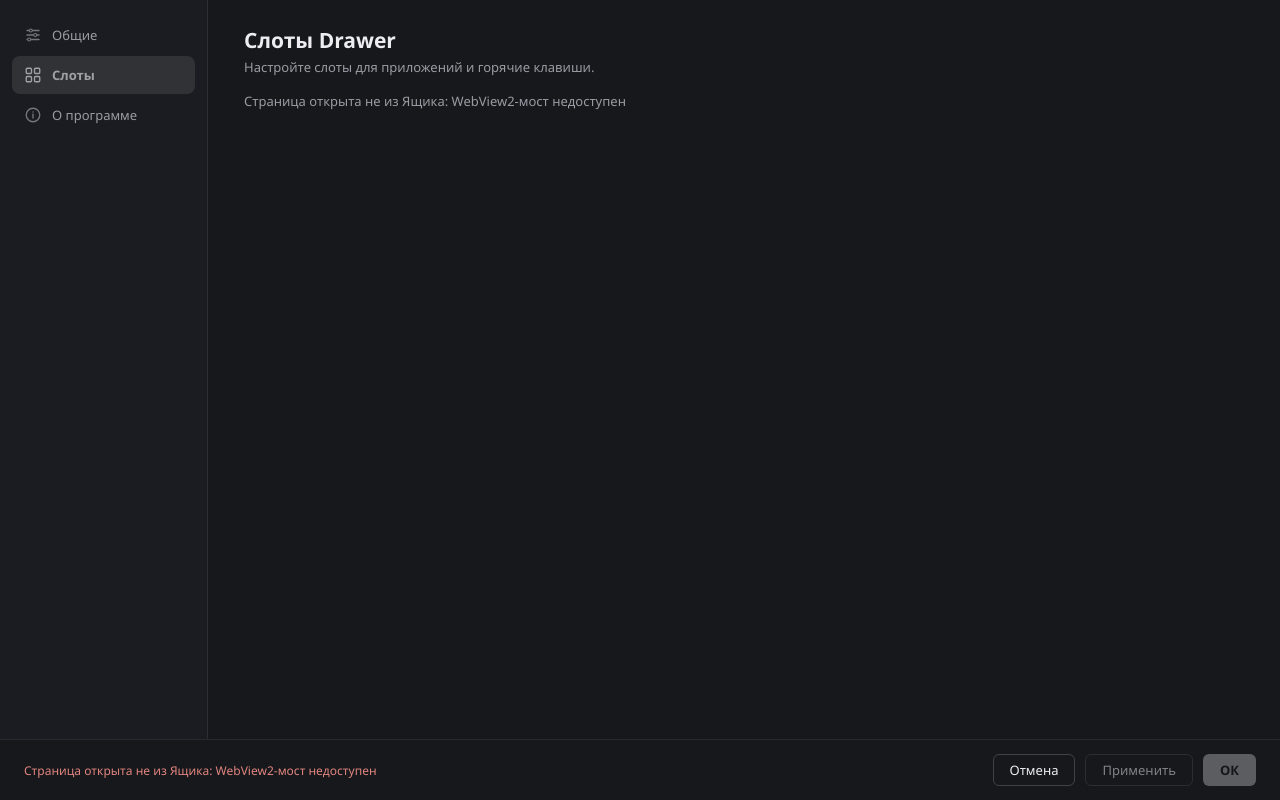
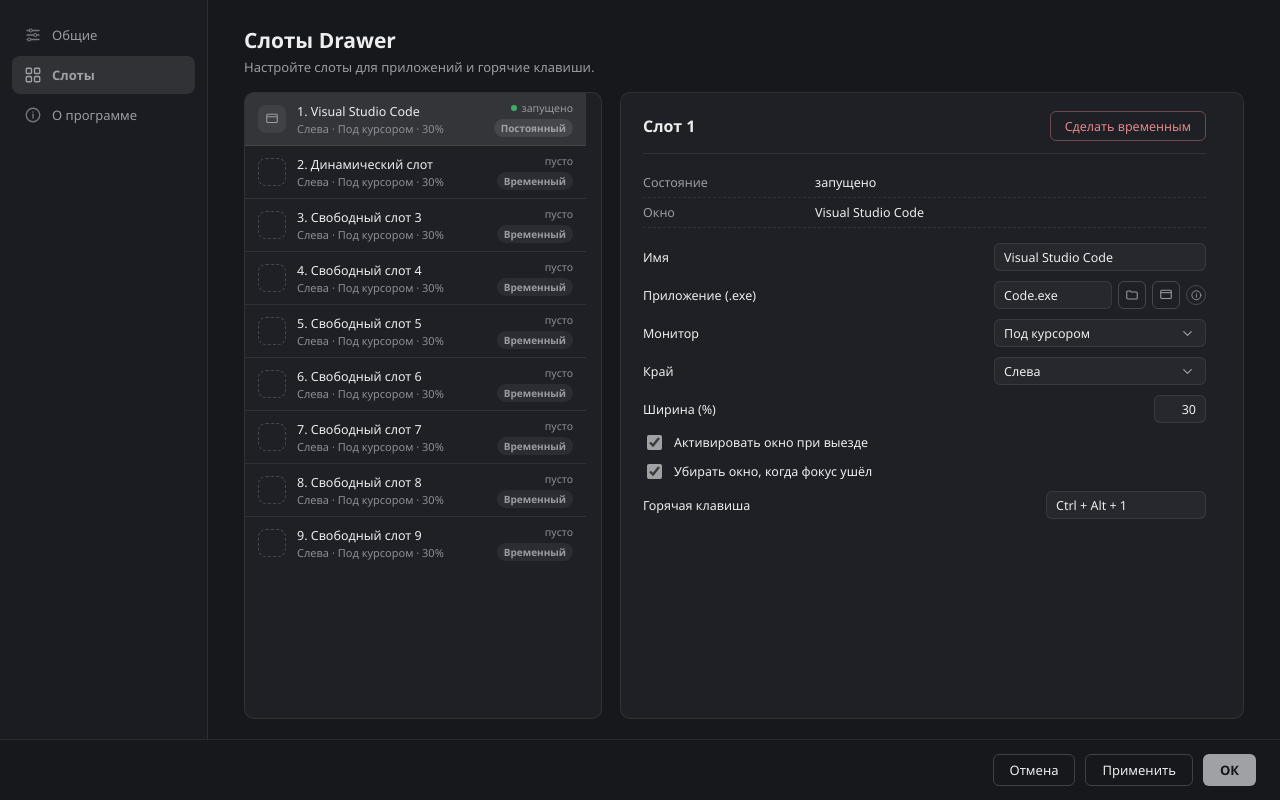
Before and after one commit to nerzar/Drawer, a Vue app in the folder settings-ui/: page / in a window 1280 px wide. Both pictures are taken after a click on the button "Слоты". Built offline with nearby package versions, Linux system fonts and the light colour scheme.

Commit message:
feat(settings-ui): reset dynamic slot to defaults

```diff
--- /dev/null
+++ b/settings-ui/src/bridge/devTransport.ts
@@ -0,0 +1,178 @@
+import type {
+  Edge,
+  GeneralSettings,
+  PermanentSlotValue,
+  RequestMap,
+  SettingsDraft,
+  SettingsState,
+  SlotBehavior,
+  SlotNumber,
+  SlotState,
+} from './protocol'
+import type { SettingsTransport } from './client'
+
+const edges: Edge[] = ['left', 'right', 'top', 'bottom']
+const monitors = [
+  { kind: 'cursor' as const },
+  { kind: 'number' as const, number: 1 },
+  { kind: 'number' as const, number: 2 },
+]
+
+const sharedBehavior: SlotBehavior = {
+  monitor: monitors[0],
+  edge: 'left',
+  widthPercent: 30,
+  activateOnShow: true,
+  hideOnBlur: true,
+}
+
+const general: GeneralSettings = {
+  dynamicDefaults: sharedBehavior,
+  handlesEnabled: true,
+  animation: { durationMs: 160, steps: 14 },
+  blurCheckMs: 120,
+  accent: '2A2E35',
+}
+
+function permanentValue(number: SlotNumber): PermanentSlotValue {
+  return {
+    name: number === 1 ? 'Visual Studio Code' : `Приложение ${number}`,
+    executable: number === 1 ? 'Code.exe' : '',
+    windowClass: number === 1 ? 'Chrome_WidgetWin_1' : '',
+    hotkey: `Ctrl + Alt + ${number}`,
+    monitor: { kind: 'cursor' },
+    edge: edges[(number - 1) % edges.length],
+    widthPercent: 30,
+    activateOnShow: true,
+    hideOnBlur: true,
+  }
+}
+
+function emptyStatus(): SlotState['status'] {
+  return { state: 'empty' }
+}
+
+function makeSlot(number: SlotNumber): SlotState {
+  if (number === 1) {
+    return {
+      number,
+      kind: 'permanent',
+      value: permanentValue(number),
+      status: {
+        state: 'available',
+        windowTitle: 'Visual Studio Code',
+        application: 'Visual Studio Code',
+      },
+    }
+  }
+
+  return {
+    number,
+    kind: 'dynamic',
+    label: number === 2 ? 'Динамический слот' : `Свободный слот ${number}`,
+    effective: { ...sharedBehavior },
+    hotkey: `Ctrl + Alt + ${number}`,
+    permanentDefaults: permanentValue(number),
+    status: emptyStatus(),
+  }
+}
+
+let state: SettingsState = {
+  protocolVersion: 1,
+  general,
+  slots: [1, 2, 3, 4, 5, 6, 7, 8, 9].map((number) => makeSlot(number as SlotNumber)),
+}
+
+export function devTransport(): SettingsTransport {
+  const listeners = new Set<(message: unknown) => void>()
+
+  return {
+    post(message) {
+      const request = message as { id?: unknown; action?: unknown; payload?: unknown }
+      if (typeof request.id !== 'string' || typeof request.action !== 'string') return
+      queueMicrotask(() => {
+        const result = respond(request.action as keyof RequestMap, request.payload)
+        listeners.forEach((listener) => listener({
+          type: 'response',
+          id: request.id,
+          action: request.action,
+          ok: true,
+          result,
+        }))
+      })
+    },
+    subscribe(handler) {
+      listeners.add(handler)
+      return () => listeners.delete(handler)
+    },
+  }
+}
+
+function respond(action: keyof RequestMap, payload: unknown): unknown {
+  switch (action) {
+    case 'settings.getInitialState':
+      return clone(state)
+    case 'settings.apply':
+    case 'settings.ok': {
+      const draft = (payload as { draft?: SettingsDraft }).draft
+      if (draft) state = applyDraft(draft)
+      return {
+        saved: Boolean(draft),
+        changedFields: draft ? 1 : 0,
+        changedSlots: [],
+        restartRequiredFields: [],
+        diagnostics: [],
+        state: clone(state),
+        ...(action === 'settings.ok' ? { closing: true } : {}),
+      }
+    }
+    case 'settings.cancel':
+      return { closed: Boolean((payload as { discardChanges?: boolean }).discardChanges) }
+    case 'slot.bind':
+    case 'slot.release': {
+      const number = (payload as { slot: SlotNumber }).slot
+      const slot = state.slots.find((item) => item.number === number)
+      if (action === 'slot.release' && slot?.kind === 'dynamic') {
+        slot.status = emptyStatus()
+      }
+      return { slot: number, status: slot?.status ?? emptyStatus(), state: clone(state) }
+    }
+    case 'slot.watchStatus':
+      return { enabled: Boolean((payload as { enabled?: boolean }).enabled) }
+    case 'picker.exe':
+    case 'picker.window':
+      return { selected: false }
+    default:
+      return {}
+  }
+}
+
+function applyDraft(draft: SettingsDraft): SettingsState {
+  const next = clone(state)
+  next.general = draft.general
+  for (const edit of draft.slotEdits) {
+    const index = next.slots.findIndex((item) => item.number === edit.number)
+    if (index < 0) continue
+    const slot = next.slots[index]
+    if (edit.kind === 'permanent') {
+      next.slots[index] = { ...slot, kind: 'permanent', value: edit.value }
+    } else if (slot.kind === 'dynamic') {
+      next.slots[index] = { ...slot, effective: edit.value, hotkey: edit.value.hotkey }
+    } else {
+      next.slots[index] = {
+        number: slot.number,
+        kind: 'dynamic',
+        label: slot.value.name,
+        effective: edit.value,
+        hotkey: edit.value.hotkey,
+        permanentDefaults: slot.value,
+        status: slot.status,
+      }
+    }
+  }
+  return next
+}
+
+function clone<T>(value: T): T {
+  return structuredClone(value)
+}
--- /dev/null
+++ b/settings-ui/src/bridge/import-meta.d.ts
@@ -0,0 +1,5 @@
+interface ImportMeta {
+  readonly env: {
+    readonly DEV: boolean
+  }
+}
--- a/settings-ui/src/bridge/settings.ts
+++ b/settings-ui/src/bridge/settings.ts
@@ -29,6 +29,7 @@ import {
   slotEditsToWire,
   type SlotDrafts,
 } from './slotDraft'
+import { devTransport } from './devTransport'
 
 type Status = 'idle' | 'loading' | 'ready' | 'saving' | 'error'
 
@@ -60,8 +61,14 @@ const gate = new CanonicalGate()
 
 export function settingsClient(): SettingsClient | null {
   if (client) return client
-  if (!hasWebViewTransport()) return null
-  client = new SettingsClient(webViewTransport())
+  if (hasWebViewTransport()) {
+    client = new SettingsClient(webViewTransport())
+    return client
+  }
+  if (import.meta.env.DEV) {
+    client = new SettingsClient(devTransport())
+    return client
+  }
   return client
 }
 
@@ -206,8 +213,8 @@ export async function bindSlot(number: SlotNumber): Promise<void> {
   await slotRuntime('slot.bind', number, `Слот ${number} привязан к активному окну`)
 }
 
-export async function releaseSlot(number: SlotNumber): Promise<void> {
-  await slotRuntime('slot.release', number, `Слот ${number} освобождён`)
+export async function releaseSlot(number: SlotNumber): Promise<boolean> {
+  return slotRuntime('slot.release', number, `Слот ${number} освобождён`)
 }
 
 // bind/release меняют рантайм, но не config: они возвращают снимок,
@@ -219,17 +226,19 @@ async function slotRuntime(
   action: 'slot.bind' | 'slot.release',
   number: SlotNumber,
   done: string,
-): Promise<void> {
+): Promise<boolean> {
   const api = settingsClient()
-  if (!api || settings.status === 'saving' || settings.pickerActive || settings.closed) return
+  if (!api || settings.status === 'saving' || settings.pickerActive || settings.closed) return false
   settings.bad = false
   const ticket = gate.issue()
   try {
     const result = await api.request(action, { slot: number })
     if (result.state && gate.acceptSide(ticket)) absorb(result.state)
     settings.message = done
+    return true
   } catch (e) {
     fail(e, ticket)
+    return false
   }
 }
 
--- a/settings-ui/src/views/SlotsView.vue
+++ b/settings-ui/src/views/SlotsView.vue
@@ -72,6 +72,7 @@ watch(
 // Правится черновик, а не canonical: вернуться в canonical значения
 // могут единственным путём — Применить/ОК.
 const draft = computed(() => settings.slotDrafts[selectedNumber.value])
+const slotKind = (slot) => settings.slotDrafts[slot.number]?.kind ?? slot.kind
 const watchError = useSlotStatus()
 
 // Куда указывает ошибка последнего ответа. Подсвечивается контрол
@@ -212,6 +213,17 @@ function resetDynamic() {
   if (!d || !shared || locked.value) return
   resetToShared(d, shared)
 }
+
+async function resetBoundSlot() {
+  const released = await releaseSlot(selectedNumber.value)
+  if (!released) return
+  const d = draft.value
+  const shared = currentShared.value
+  if (!d || !shared) return
+  d.kind = 'dynamic'
+  resetToShared(d, shared)
+  d.hotkey = `Ctrl + Alt + ${selectedNumber.value}`
+}
 </script>
 
 <template>
@@ -270,11 +282,11 @@ function resetDynamic() {
             <div
               class="pill"
               :style="{
-                background: slot.kind === 'permanent' ? 'var(--accent-tint)' : 'var(--neutral-bg)',
-                color: slot.kind === 'permanent' ? 'var(--accent-fg)' : 'var(--neutral-text)',
+                background: slotKind(slot) === 'permanent' ? 'var(--accent-tint)' : 'var(--neutral-bg)',
+                color: slotKind(slot) === 'permanent' ? 'var(--accent-fg)' : 'var(--neutral-text)',
               }"
             >
-              {{ slot.kind === 'permanent' ? 'Постоянный' : 'Временный' }}
+              {{ slotKind(slot) === 'permanent' ? 'Постоянный' : 'Временный' }}
             </div>
           </div>
         </button>
@@ -286,6 +298,18 @@ function resetDynamic() {
           <div class="detail-actions">
             <!-- Смена рода — правка черновика: панель меняется сразу,
                  config.ini — только по «Применить»/«ОК». -->
+
+                  <button
+              v-if="runtimeDynamicBound"
+              class="btn-danger-hd"
+              type="button"
+              data-testid="release-slot"
+              :disabled="locked"
+                    title="Отвязать окно и вернуть слот к настройкам по умолчанию"
+                    @click="resetBoundSlot()"
+            >
+                    Сбросить слот
+            </button>
             <button
               v-if="kind === 'permanent'"
               class="btn-danger-hd"
@@ -295,27 +319,19 @@ function resetDynamic() {
               title="После «Применить» Drawer перестанет автоматически искать это приложение"
               @click="makeDynamic()"
             >
-              Сделать временным…
+              Сделать временным
             </button>
-            <button
-              v-if="runtimeDynamicBound"
-              class="btn-danger-hd"
-              type="button"
-              data-testid="release-slot"
-              :disabled="locked"
-              @click="releaseSlot(selectedNumber)"
-            >
-              Отвязать окно
-            </button>
+
             <button
               v-if="kind === 'dynamic'"
               class="btn-primary-sm"
               type="button"
               data-testid="make-permanent"
+               title="После привязки слот сохраняется за приложением навсегда"
               :disabled="locked"
               @click="makePermanent()"
             >
-              Закрепить за приложением…
+               Сделать постоянным
             </button>
           </div>
         </div>
@@ -485,7 +501,7 @@ function resetDynamic() {
                 />
               </div>
             </div>
-            <div class="hotkey-cap">Показать / убрать; после «Применить» работает без перезапуска Drawer.</div>
+
           </fieldset>
         </template>
 
@@ -509,8 +525,8 @@ function resetDynamic() {
                 к слоту {{ selectedSlot.number }} до перезапуска Drawer.
               </div>
               <div v-else>
-                Привязка текущего окна живёт до перезапуска Drawer. «Отвязать окно» уберёт
-                только привязку; параметры слота останутся.
+                Привязка текущего окна живёт до перезапуска Drawer. «Сбросить слот» уберёт
+                привязку и вернёт его настройки к значениям по умолчанию.
               </div>
             </template>
             <div v-if="shownHotkey.active">
```
Also changed, not shown: 1 other file (tests, documents, lock files or other folders).
